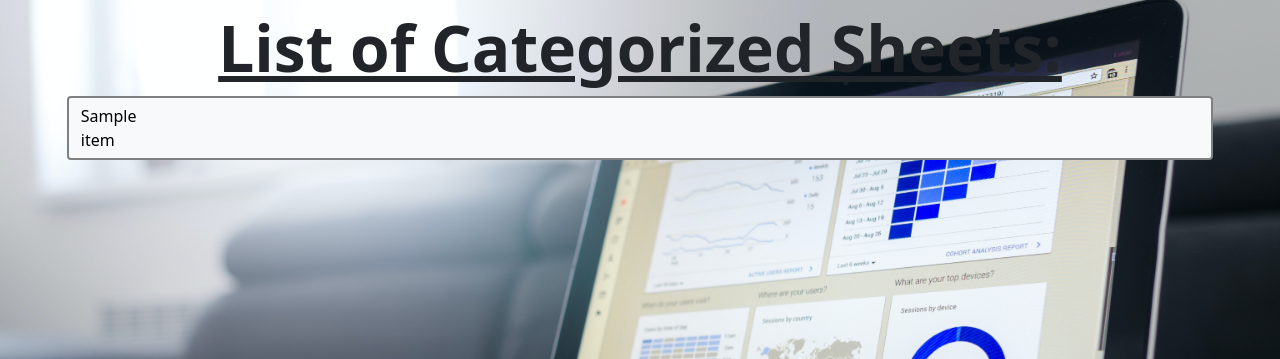
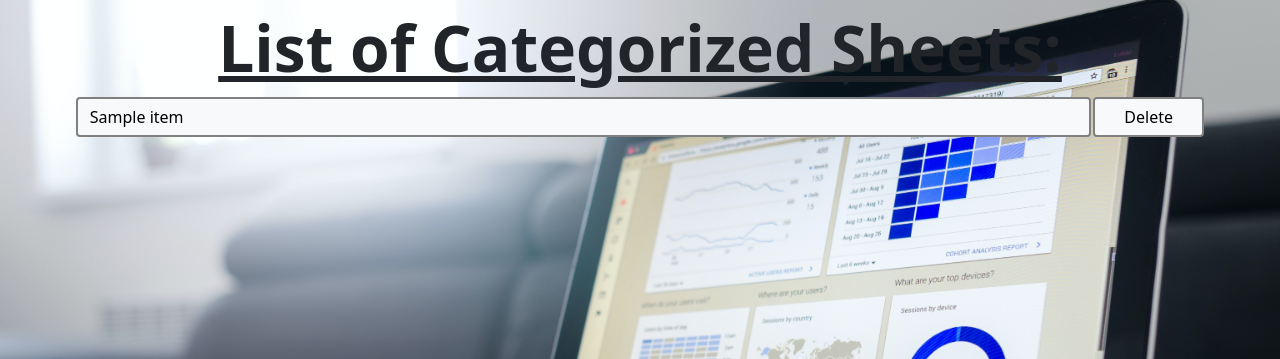
Before and after one commit to ryanbrito/expenses-classifier-cs50-final-project, a Flask app: template templates/dashboardList.html in a window 1280 px wide. Shown: the part 76-435 px from the top of the page. Run offline with Flask 3, Linux system fonts and the light colour scheme; the template is opened without the code that fills it: most values are stand-ins (such as "Sample title", 1, 10 or a date in 2020); some libraries are stand-ins or nearby versions.

Commit message:
Tenth Commit

```diff
--- a/app.py
+++ b/app.py
@@ -209,17 +209,29 @@ def upload():
 @login_required
 def dashboard():
     if request.method == "POST":
+
+        # Gets username
+        user_id = session["user_id"]
+        username = usersDb.execute("SELECT username FROM users WHERE id = ?;", user_id)
+        username = username[0]['username']
+
+        # Deletion: Checks if the user wants to delete any sheet from database, if so, it is deletede;
+        deleteItem = request.form.get("delete")
+        if deleteItem:
+            database = ("sqlite:///" + "usersDatabases/"+ username + ".db")
+            database = SQL(database)
+            database.execute("DROP TABLE ?;", deleteItem)
+            database = ("sqlite:///" + "users.db")
+            database = SQL(database)
+            database.execute("DELETE FROM ? WHERE metric_tables_id = ?;", (username + "_list"), deleteItem)
+            return redirect("/dashboard")
+
         #______________Gets and treat data from the user's desired table______________________
         # Gets the name of the table the user wants to get a basic dashboard from;
         tableName = request.form.get("sheet")
         # Checks if table variable is a valid one:
         if not tableName:
             return redirect("/dashboard")
-
-        # Gets username
-        user_id = session["user_id"]
-        username = usersDb.execute("SELECT username FROM users WHERE id = ?;", user_id)
-        username = username[0]['username']
 
         # List that contains a dictionary with the total amount spent in each category
         # and other list with all the categories in the analyzed table
--- a/static/styles.css
+++ b/static/styles.css
@@ -106,11 +106,38 @@ nav .navbar-brand
         margin-bottom: 0%;
     }
 
+    #dashboardList{
+        width: 90%;
+        margin: auto;
+    }
+
     #buttonList{
-        width: 90%;
-        padding-right: 90%;
+        text-align: left;
+        width: 100%;
         margin-bottom: 2px;
         border: 2px solid grey;
+    }
+
+    #buttonList:hover{
+        border: solid green 3px;
+    }
+
+    #listDivision{
+        width: 90%;
+    }
+
+    #deleteButton{
+        width: 100%;
+        margin-bottom: 2px;
+        border: 2px solid grey;
+    }
+
+    #deleteButton:hover{
+        border: solid green 3px;
+    }
+
+    #deleteDivision{
+        width: 100%;
     }
 
     #graph{
--- a/templates/dashboardList.html
+++ b/templates/dashboardList.html
@@ -11,10 +11,20 @@
         </p>
     </head>
 
-    <form action="/dashboard" method="post">
-        {% for item in placeholder %}
-            <button id="buttonList" name="sheet" value={{item}} type="submit" class="btn btn-light">{{item}}</button><br>
-        {% endfor %}
+    <form  action="/dashboard" method="post">
+        <table id="dashboardList">
+            {% for item in placeholder %}
+                <tr>
+                    <td id="listDivision">
+                        <button id="buttonList" name="sheet" value={{item}} type="submit" class="btn btn-light">{{item}}</button><br>
+                    </td>
+                    <td id="deleteDivision">
+                        <button id="deleteButton" name="delete" value={{item}} type="submit" class="btn btn-light">Delete</button><br>
+                    </td>
+                </tr>
+            {% endfor %}
+
+        </table>
     </form>
 
 
```
Also changed, not shown: users.db, usersDatabases/ryan.db, 3 other files.
